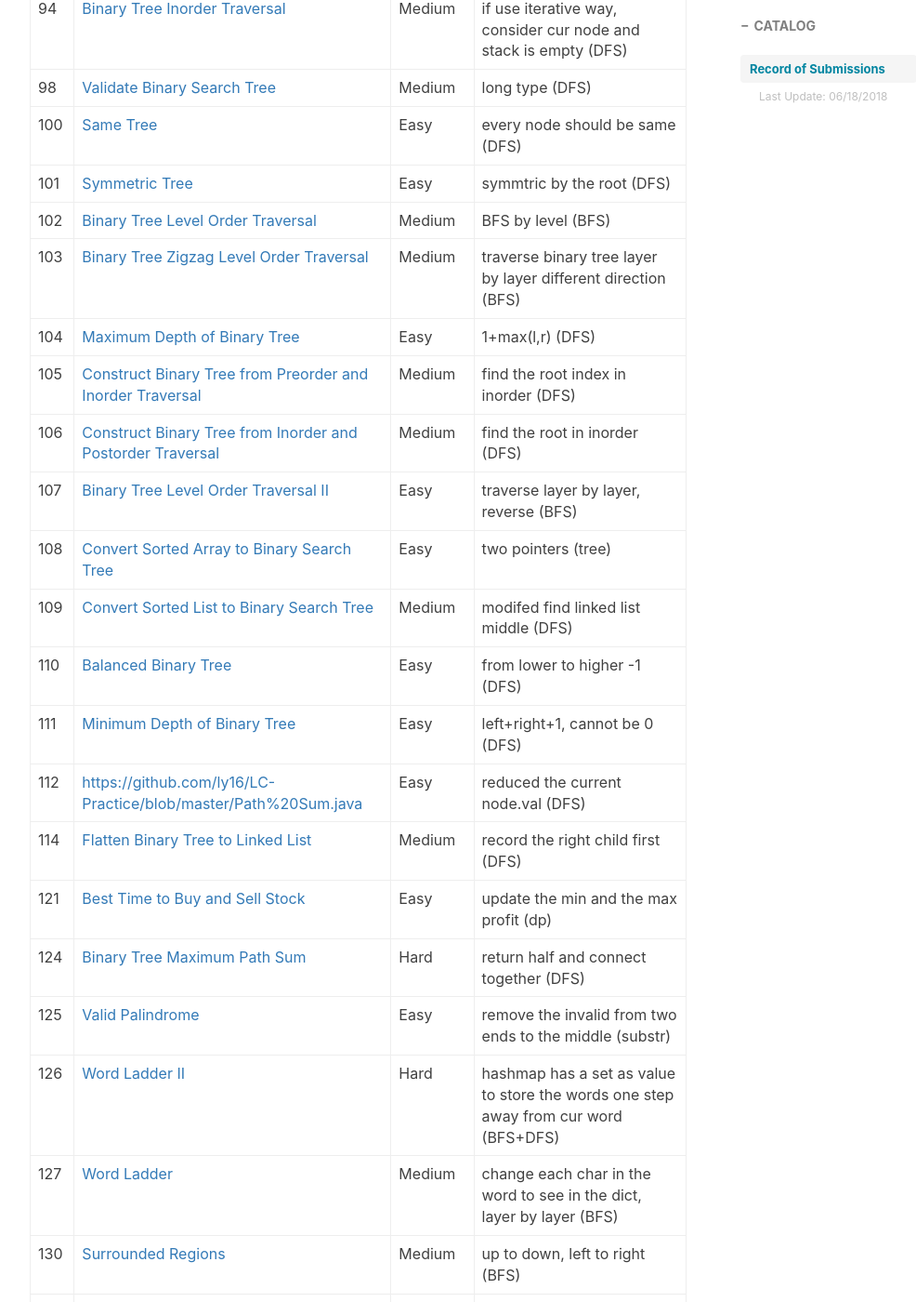
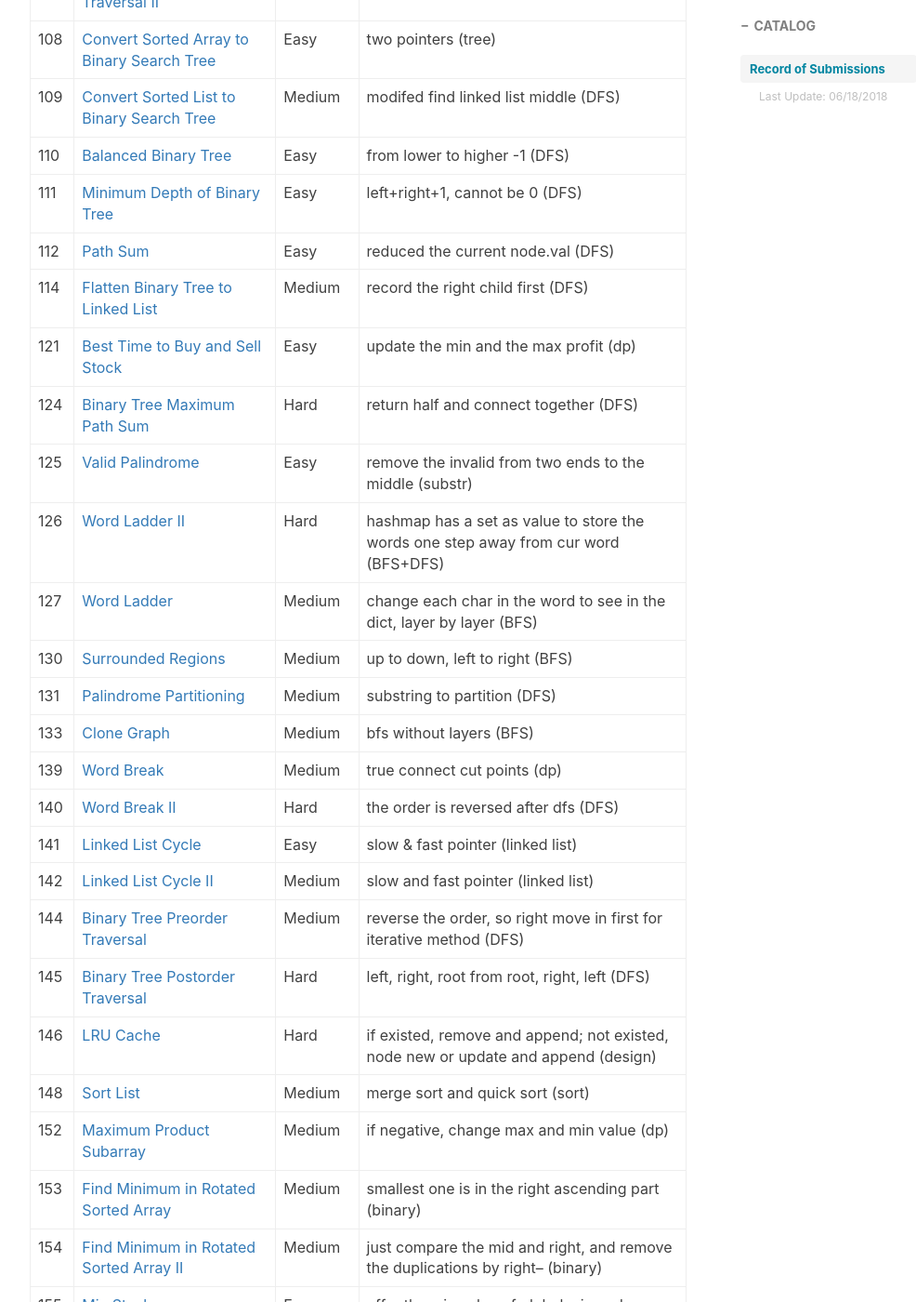
Before and after one commit to ly16/ly16.github.io, a Jekyll site: the page built from _posts/2018-05-18-leetcode-record-round1.md, in a window 1280 px wide and 1400 px high, scrolled down 3601 px. Shown: the whole window at 93% size, without its empty margins (233-1219 px from the left). Built offline with Jekyll 4.4.1, drawn with Linux system fonts in a browser that asks for light colours; nearby versions of some CDN libraries; comment, search, counter and statistics services are not loaded.

Commit message:
Update 2018-05-18-leetcode-record-round1.md

```diff
--- a/_posts/2018-05-18-leetcode-record-round1.md
+++ b/_posts/2018-05-18-leetcode-record-round1.md
@@ -73,7 +73,7 @@
 |109|[Convert Sorted List to Binary Search Tree](https://github.com/ly16/LC-Practice/blob/master/Convert%20Sorted%20List%20to%20Binary%20Search%20Tree.java)|Medium|modifed find linked list middle (DFS)|
 |110|[Balanced Binary Tree](https://github.com/ly16/LC-Practice/blob/master/Balanced%20Binary%20Tree.java)|Easy|from lower to higher -1 (DFS)|
 |111|[Minimum Depth of Binary Tree](https://github.com/ly16/LC-Practice/blob/master/Minimum%20Depth%20of%20Binary%20Tree.java)|Easy|left+right+1, cannot be 0 (DFS)|
-|112|[https://github.com/ly16/LC-Practice/blob/master/Path%20Sum.java](https://github.com/ly16/LC-Practice/blob/master/Path%20Sum.java)|Easy|reduced the current node.val (DFS)|
+|112|[Path Sum](https://github.com/ly16/LC-Practice/blob/master/Path%20Sum.java)|Easy|reduced the current node.val (DFS)|
 |114|[Flatten Binary Tree to Linked List](https://github.com/ly16/LC-Practice/blob/master/Flatten%20Binary%20Tree%20to%20Linked%20List.java)|Medium|record the right child first (DFS)|
 |121|[Best Time to Buy and Sell Stock](https://github.com/ly16/LC-Practice/blob/master/Best%20Time%20to%20Buy%20and%20Sell%20Stock.java)|Easy|update the min and the max profit (dp)|
 |124|[Binary Tree Maximum Path Sum](https://github.com/ly16/LC-Practice/blob/master/Maximum%20Path%20Sum%20Binary%20Tree%20II.java)|Hard|return half and connect together (DFS)|
```
